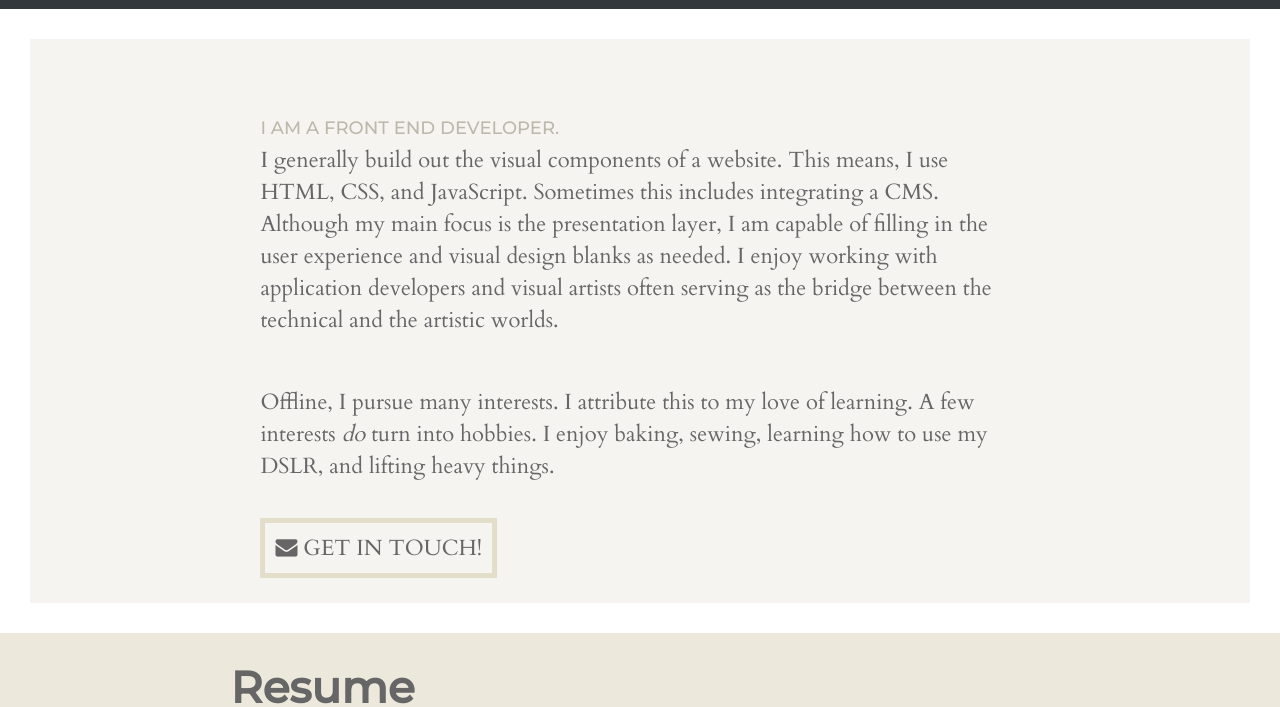
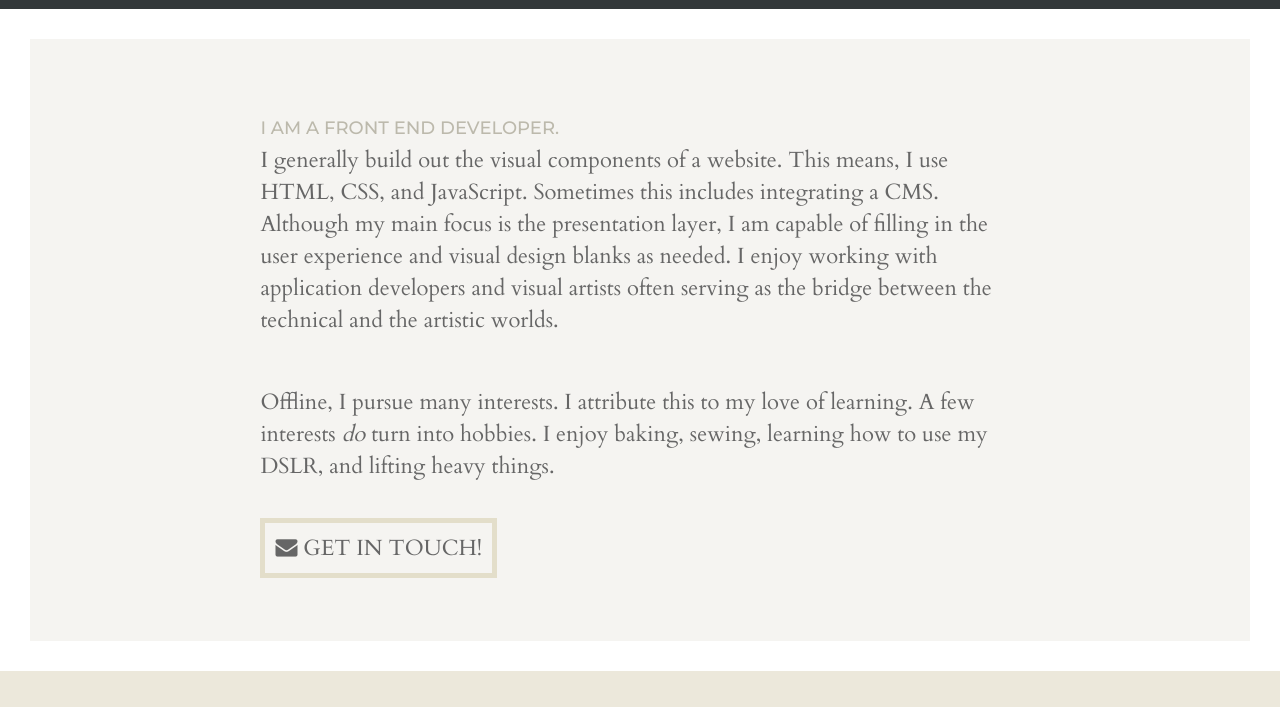
Before and after one commit to bbruthbar/bbruthbar.github.io, a website: page index.html in a window 1280 px wide. Shown: the part 86-793 px from the top of the page. Drawn offline with Linux system fonts and the light colour scheme.

Commit message:
pushing compiled css

```diff
--- a/css/styles.css
+++ b/css/styles.css
@@ -100,7 +100,7 @@ nav {
       padding: 8%; } }
   @media (min-width: 1024px) {
     .content {
-      padding: 3% 18%; } }
+      padding: 3% 18% 6%; } }
 
 footer {
   color: gray;
```
